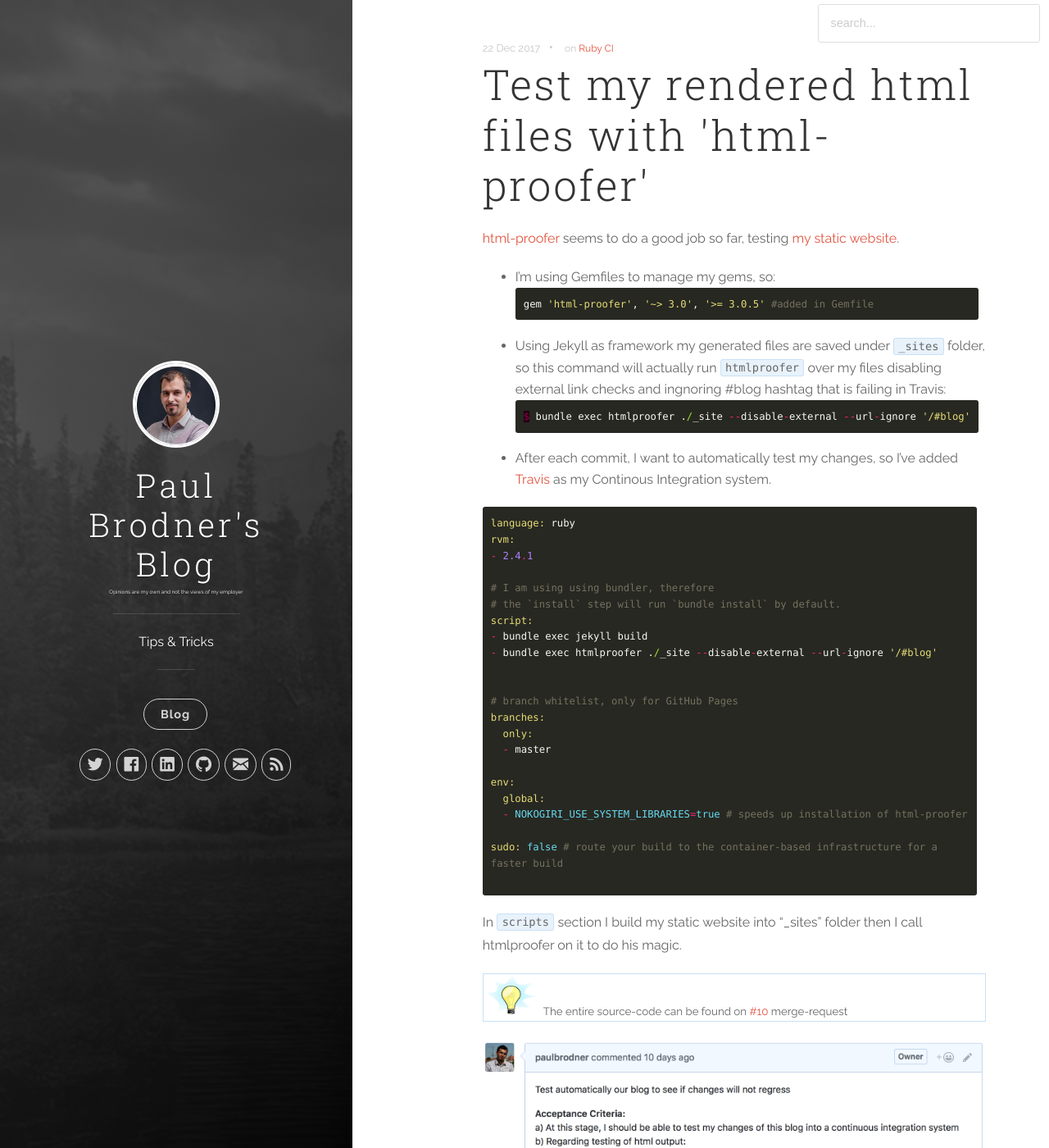
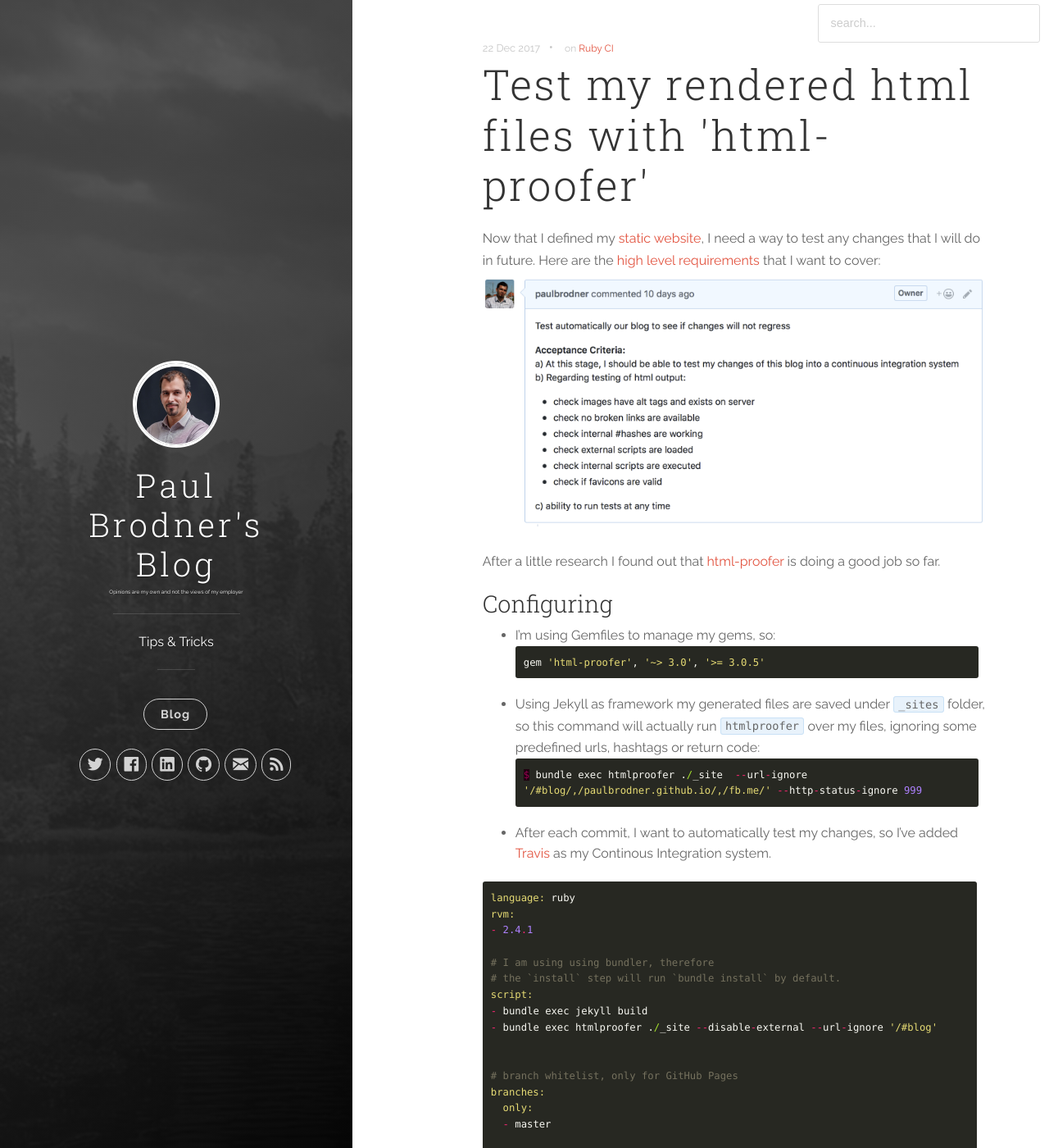
Before and after one commit to paulbrodner/paulbrodner.github.io, a Jekyll site: the page built from _posts/2017-12-22-test-my-rendered-html-files-with-html-proofer.md, in a window 1280 px wide and 1400 px high. Shown: the whole window at 82% size. Built offline with Jekyll 4.4.1, drawn with Linux system fonts in a browser that asks for light colours; nearby versions of some CDN libraries; comment, search, counter and statistics services are not loaded; some of the changed text lies outside the part shown.

Commit message:
enhancements

````diff
--- a/_posts/2017-12-22-test-my-rendered-html-files-with-html-proofer.md
+++ b/_posts/2017-12-22-test-my-rendered-html-files-with-html-proofer.md
@@ -5,16 +5,22 @@ date: 2017-12-22 11:56 +0200
 categories: [Tips & Tricks]
 tags: [Ruby, CI]
 ---
-[html-proofer](https://github.com/gjtorikian/html-proofer) seems to do a good job so far, testing [my static website](https://github.com/paulbrodner/paulbrodner.github.io).
+Now that I defined my [static website](https://github.com/paulbrodner/paulbrodner.github.io), I need a way to test any changes that I will do in future.
+Here are the [high level requirements](https://github.com/paulbrodner/paulbrodner.github.io/issues/8) that I want to cover:
+![Test My Blog](/images/posts/test-my-blog.png)
 
+After a little research I found out that
+[html-proofer](https://github.com/gjtorikian/html-proofer) is doing a good job so far.
+
+### Configuring
 * I'm using Gemfiles to manage my gems, so:
 ```ruby
-gem 'html-proofer', '~> 3.0', '>= 3.0.5' #added in Gemfile
+gem 'html-proofer', '~> 3.0', '>= 3.0.5'
 ```
 
-* Using Jekyll as framework my generated files are saved under `_sites` folder, so this command will actually run `htmlproofer` over my files disabling external link checks and ingnoring #blog hashtag that is failing in Travis:
+* Using Jekyll as framework my generated files are saved under `_sites` folder, so this command will actually run `htmlproofer` over my files, ignoring some predefined urls, hashtags or return code:
 ```ruby
-$ bundle exec htmlproofer ./_site --disable-external --url-ignore '/#blog'
+$ bundle exec htmlproofer ./_site  --url-ignore '/#blog/,/paulbrodner.github.io/,/fb.me/' --http-status-ignore 999
 ```
 
 * After each commit, I want to automatically test my changes, so I've added [Travis](https://travis-ci.org) as my Continous Integration system.
@@ -43,10 +49,10 @@ env:
 sudo: false # route your build to the container-based infrastructure for a faster build
 
 ```
-In `scripts` section I build my static website into "_sites" folder then I call htmlproofer on it to do his magic.
+In `scripts` section above, I first build my static website wich is saved into "_sites" folder then I call htmlproofer on it to do his magic.
 
 {% include idea.html content="The entire source-code can be found on <a href='https://github.com/paulbrodner/paulbrodner.github.io/pull/10'>#10</a> merge-request" %}
-![Test My Blog](/images/posts/test-my-blog.png)
+
 
 Checkout also the current status in Travis:
 [![Build Status](https://travis-ci.org/paulbrodner/paulbrodner.github.io.svg?branch=master)](https://travis-ci.org/paulbrodner/paulbrodner.github.io)
````
Also changed, not shown: _posts/2017-12-13-defining-my-blog-with-github-pages.md (+4 -4 lines), _posts/2017-12-13-first-step-first.md (+1 -1 lines).
